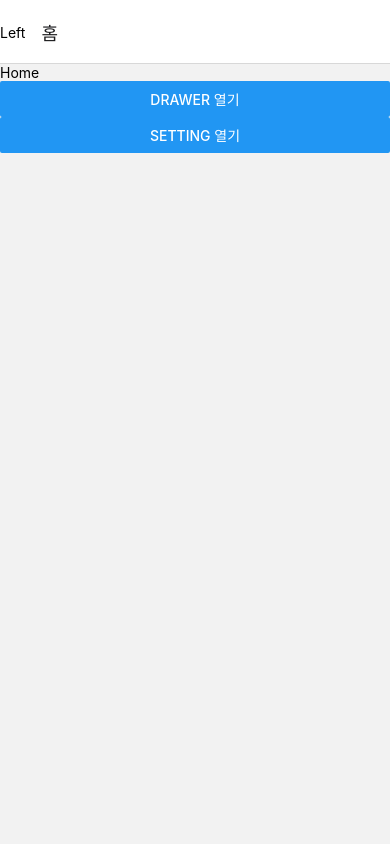
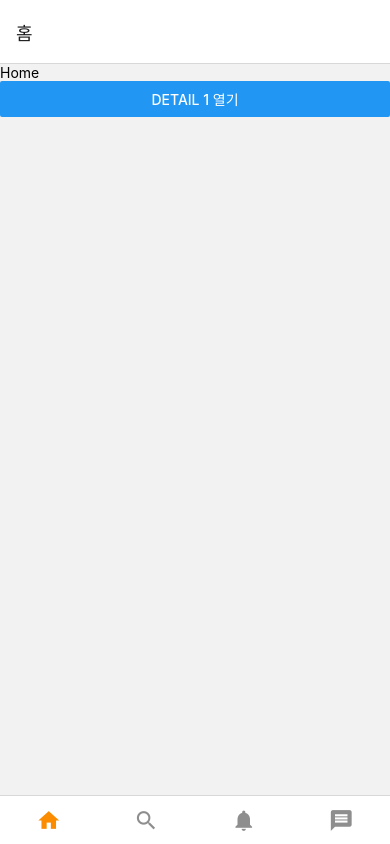
Before and after one commit to lhayeon1234/LearnReactNavigation, a React Native app: screen /Main in a window 390 px wide. Before the commit this address had no page. Built offline with nearby package versions, Linux system fonts and the light colour scheme.

Commit message:
feat BottomTabNavigator

```diff
--- a/App.js
+++ b/App.js
@@ -1,60 +1,22 @@
 import React from 'react';
 import {NavigationContainer} from '@react-navigation/native';
-import {View, Text, Button} from 'react-native';
-import {createDrawerNavigator} from '@react-navigation/drawer';
-import {SafeAreaView} from 'react-native-safe-area-context';
+import {createNativeStackNavigator} from '@react-navigation/native-stack';
+import DetailScreen from './screens/DetailScreen';
+import MainScreen from './screens/MainScreen';
 
-const Drawer = createDrawerNavigator();
-
-function HomeScreen({navigation}) {
-  return (
-    <View>
-      <Text>Home</Text>
-      <Button title="Drawer 열기" onPress={() => navigation.openDrawer()} />
-      <Button
-        title="Setting 열기"
-        onPress={() => navigation.navigation('Setting')}
-      />
-    </View>
-  );
-}
-function SettingScreen({navigation}) {
-  return (
-    <View>
-      <Text>Setting</Text>
-      <Button title="뒤로가기" onPress={() => navigation.getBack()} />
-    </View>
-  );
-}
+const Stack = createNativeStackNavigator();
 
 function App() {
   return (
     <NavigationContainer>
-      <Drawer.Navigator
-        initialRouteName="Home"
-        drawerPosition="left"
-        backBehavior="history"
-        // drawerContent={({navigation}) => (
-        //   <SafeAreaView>
-        //     <Text>A Custom Drawer</Text>
-        //     <Button onPress={() => navigation.closeDrawer()} title="닫기" />
-        //   </SafeAreaView>
-        // )}
-        screenOptions={{
-          drawerActiveBackgroundColor: '#fb8c00',
-          drawerActiveTintColor: 'white',
-        }}>
-        <Drawer.Screen
-          name="Home"
-          component={HomeScreen}
-          options={{title: '홈', headerLeft: () => <Text>Left</Text>}}
+      <Stack.Navigator>
+        <Stack.Screen
+          name="Main"
+          component={MainScreen}
+          options={{headerShown: false}}
         />
-        <Drawer.Screen
-          name="Setting"
-          component={SettingScreen}
-          options={{title: '설정'}}
-        />
-      </Drawer.Navigator>
+        <Stack.Screen name="Detail" component={DetailScreen} />
+      </Stack.Navigator>
     </NavigationContainer>
   );
 }
--- a/package.json
+++ b/package.json
@@ -10,6 +10,7 @@
     "lint": "eslint ."
   },
   "dependencies": {
+    "@react-navigation/bottom-tabs": "^6.2.0",
     "@react-navigation/drawer": "^6.3.1",
     "@react-navigation/native": "^6.0.8",
     "@react-navigation/native-stack": "^6.5.0",
@@ -18,7 +19,8 @@
     "react-native-gesture-handler": "^2.2.0",
     "react-native-reanimated": "^2.2.4",
     "react-native-safe-area-context": "^3.4.1",
-    "react-native-screens": "^3.12.0"
+    "react-native-screens": "^3.12.0",
+    "react-native-vector-icons": "^9.1.0"
   },
   "devDependencies": {
     "@babel/core": "^7.12.9",
--- /dev/null
+++ b/screens/MainScreen.js
@@ -0,0 +1,85 @@
+import React from 'react';
+import {View, Button, Text} from 'react-native';
+import {createBottomTabNavigator} from '@react-navigation/bottom-tabs';
+import Icon from 'react-native-vector-icons/MaterialIcons';
+
+const Tab = createBottomTabNavigator();
+
+function HomeScreen({navigation}) {
+  return (
+    <View>
+      <Text>Home</Text>
+      <Button
+        title="Detail 1 열기"
+        onPress={() =>
+          navigation.push('Detail', {
+            id: 1,
+          })
+        }
+      />
+    </View>
+  );
+}
+function SearchScreen() {
+  return <Text>Search</Text>;
+}
+
+function NotificationScreen() {
+  return <Text>Notification</Text>;
+}
+function MessageScreen() {
+  return <Text>Message</Text>;
+}
+
+function MainScreen() {
+  return (
+    <Tab.Navigator
+      initialRouteName="Home"
+      tabBarOptions={{
+        activeTintColor: '#fb8c00',
+        showLabel: false,
+      }}>
+      <Tab.Screen
+        name="Home"
+        component={HomeScreen}
+        options={{
+          title: '홈',
+          tabBarIcon: ({color, size}) => (
+            <Icon name="home" color={color} size={size} />
+          ),
+        }}
+      />
+      <Tab.Screen
+        name="Search"
+        component={SearchScreen}
+        options={{
+          title: '검색',
+          tabBarIcon: ({color, size}) => (
+            <Icon name="search" color={color} size={size} />
+          ),
+        }}
+      />
+      <Tab.Screen
+        name="Notification"
+        component={NotificationScreen}
+        options={{
+          title: '알림',
+          tabBarIcon: ({color, size}) => (
+            <Icon name="notifications" color={color} size={size} />
+          ),
+        }}
+      />
+      <Tab.Screen
+        name="Message"
+        component={MessageScreen}
+        options={{
+          title: '메시지',
+          tabBarIcon: ({color, size}) => (
+            <Icon name="message" color={color} size={size} />
+          ),
+        }}
+      />
+    </Tab.Navigator>
+  );
+}
+export default MainScreen;
```
Also changed, not shown: 4 other files (tests, documents, lock files or other folders).
